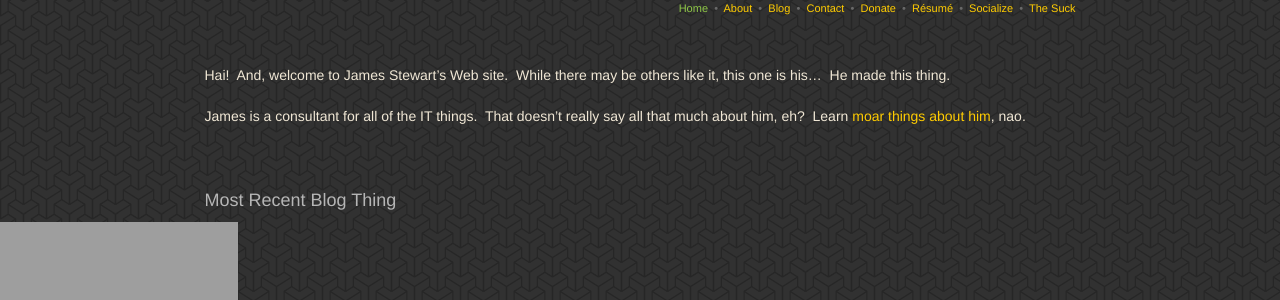
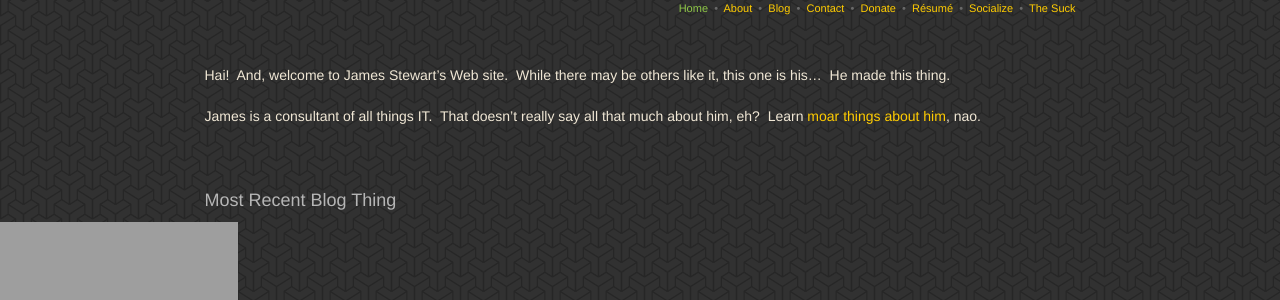
Before and after one commit to jwds1978/jwds1978.github.io, a Jekyll site: the page built from index.md, in a window 1280 px wide and 900 px high. Shown: the part 206-506 px from the top of the window. Built offline with Jekyll 4.4.1, drawn with Linux system fonts in a browser that asks for light colours; nearby versions of some CDN libraries; some web fonts are replaced; our own code applies the rules of GitHub Pages for plain Markdown files; comment, search, counter and statistics services are not loaded.

Commit message:
Innominate.

```diff
--- a/index.md
+++ b/index.md
@@ -39,7 +39,7 @@ comments: true
 
 Hai!&nbsp; And, welcome to James Stewart's Web site.&nbsp; While there may be others like it, this one is his&hellip;&nbsp; He made this thing.
 
-James is a consultant for all of the IT things.&nbsp; That doesn't really say all that much about him, eh?&nbsp; Learn <a href="{{ site.url }}/about" rel="me" title="">moar things about him</a>, nao.
+James is a consultant of all things IT.&nbsp; That doesn't really say all that much about him, eh?&nbsp; Learn <a href="{{ site.url }}/about" rel="me" title="">moar things about him</a>, nao.
 
 <p>&nbsp;</p>
 ### Most Recent Blog Thing
```
Also changed, not shown: about.md (+1 -1 lines).
